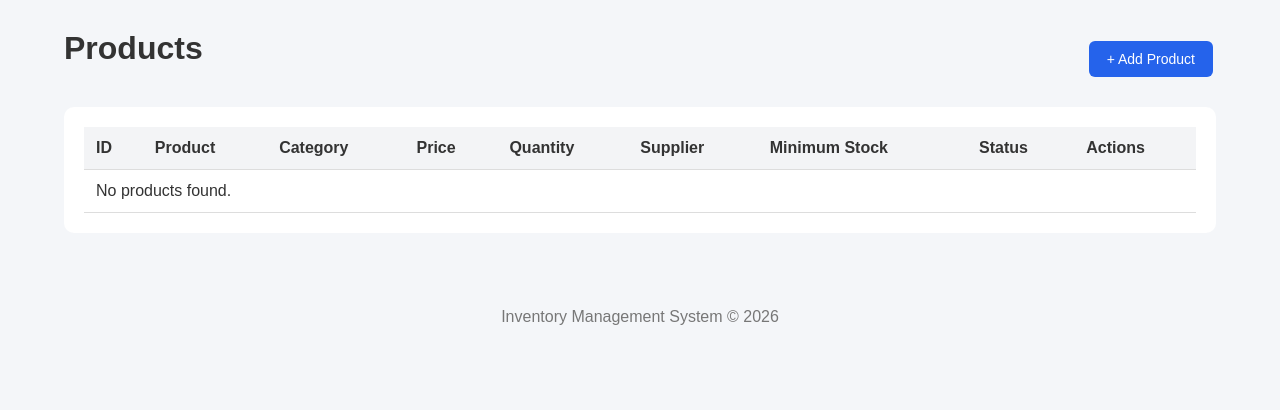
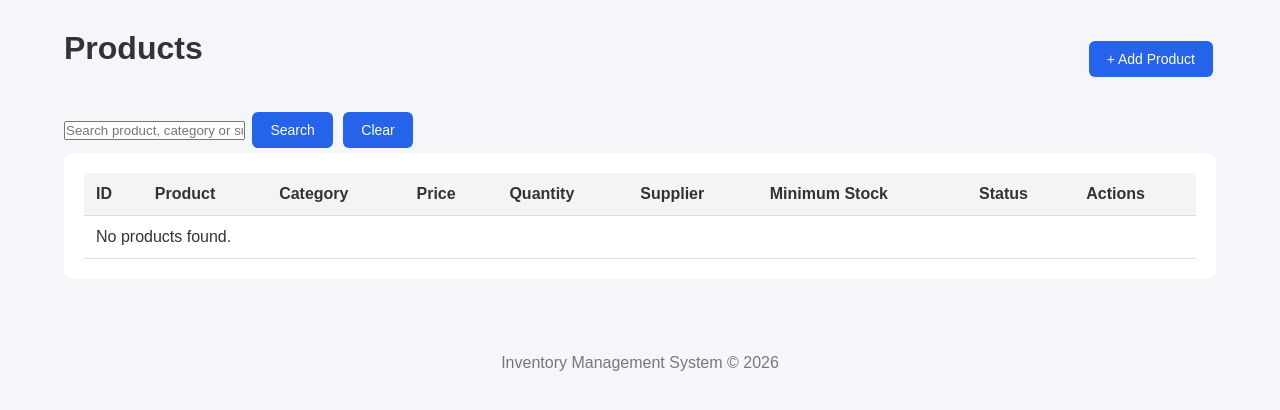
Before and after one commit to SanjiyaSafa/inventory-management-system, a PHP site: page /products.php in a window 1280 px wide. Shown: the part 70-480 px from the top of the page. Run offline with PHP 8.4, Linux system fonts and the light colour scheme; the visitor is signed in with stand-in values (Sample User, id 1); data that the repository does not hold is empty.

Commit message:
Implement search feature in products.php
Added search functionality for products by name, category, or supplier.

```diff
--- a/products.php
+++ b/products.php
@@ -37,7 +37,28 @@ $result = $stmt->get_result();
     </a>
 
 </div>
+<div class="search-container">
 
+    <form method="GET" action="products.php">
+
+        <input
+            type="text"
+            name="search"
+            placeholder="Search product, category or supplier..."
+            value="<?php echo htmlspecialchars($search); ?>"
+        >
+
+        <button type="submit" class="btn">
+            Search
+        </button>
+
+        <a href="products.php" class="btn">
+            Clear
+        </a>
+
+    </form>
+
+</div>
 <div class="table-container">
 
 <table>
```
